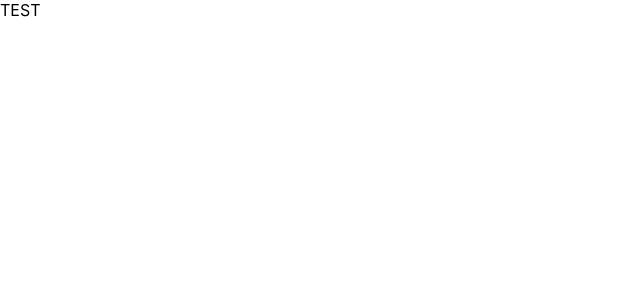
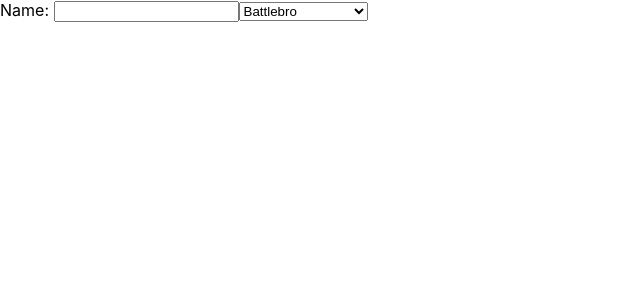
Before and after one commit to ntomsho/PlotPoints-CharGen, a React (Create React App) app: page /dndb in a window 1280 px wide. Shown: the top 300 px of the page, without its empty margins (0-640 px from the left). Built offline with nearby package versions, Linux system fonts and the light colour scheme; a web font is replaced by a local one.

Commit message:
Create state template

```diff
--- a/src/App.js
+++ b/src/App.js
@@ -7,7 +7,7 @@ import {
   Route,
   Link
 } from "react-router-dom";
-import Dndb from './dndbags/Dndb';
+import Dndb from './dndbags/Dndb.jsx';
 import Home from './Home';
 
 function App() {
--- /dev/null
+++ b/src/dndb-tables.js
@@ -0,0 +1,14 @@
+export const CLASSES = [
+    "Battlebro",
+    "Bowslinger",
+    "Hippy",
+    "Knight of Tushuze",
+    "Mixologist",
+    "Ne\'erdowell",
+    "Ragesmasher",
+    "Minstrel",
+    "Runegoon",
+    "Verbpriest",
+    "Wizcaster",
+    "Zoomaster"
+]
--- a/src/dndbags/Dndb.js
+++ /dev/null
@@ -1,7 +0,0 @@
-import React from 'react';
-
-export default function Dndb() {
-    return (
-        <div>TEST</div>
-    )
-}
--- /dev/null
+++ b/src/dndbags/Dndb.jsx
@@ -0,0 +1,42 @@
+import React from 'react';
+import { CLASSES } from '../dndb-tables';
+
+
+class Dndb extends React.Component {
+    constructor(props) {
+        super(props);
+        this.state = {
+            name: "",
+            gender: "",
+            cClass: "",
+            race: "",
+            background: "",
+            appearance: "",
+            derp: "",
+            health: 6,
+            plotPoints: 1,
+            trainedSkills: [],
+            currentSpecials: [],
+            inventory: []
+        }
+    }
+
+    render() {
+        return (
+            <div id="dndb-container">
+                <div id="main-info">
+                    Name: <input type="text" id="name-input"></input>
+                    <select>
+                        {CLASSES.map(c => {
+                            return (
+                                <option value={c}>{c}</option>
+                            )
+                        })}
+                    </select>
+                </div>
+            </div>
+        )
+    }
+}
+
+export default Dndb;
```
